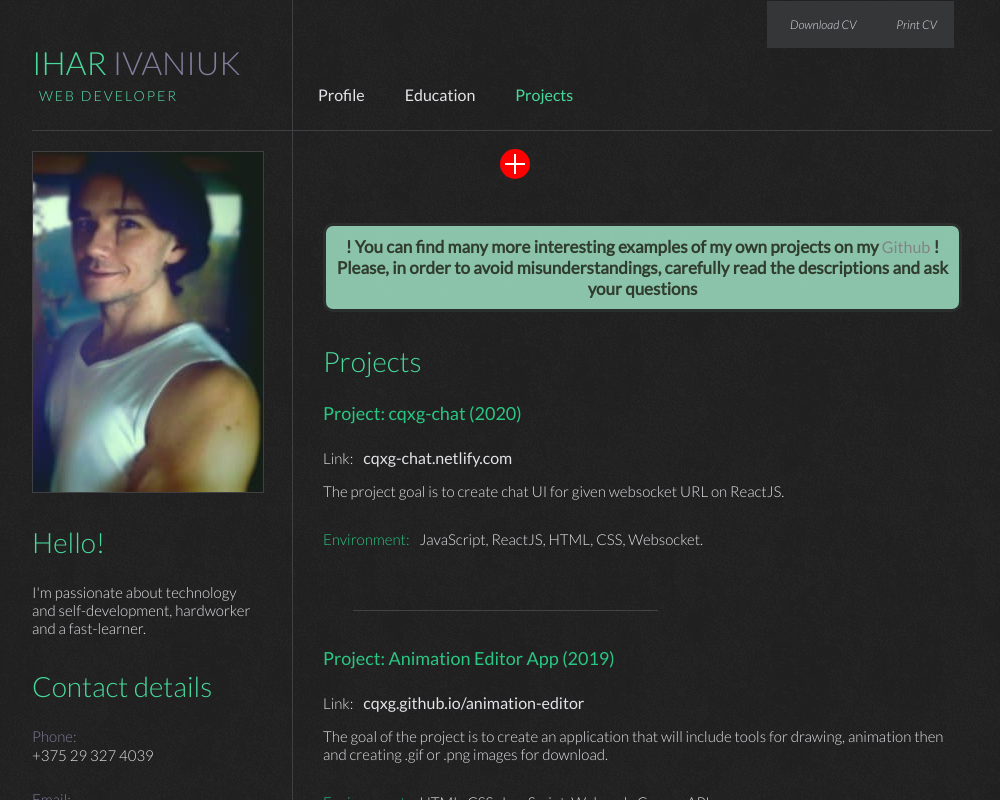
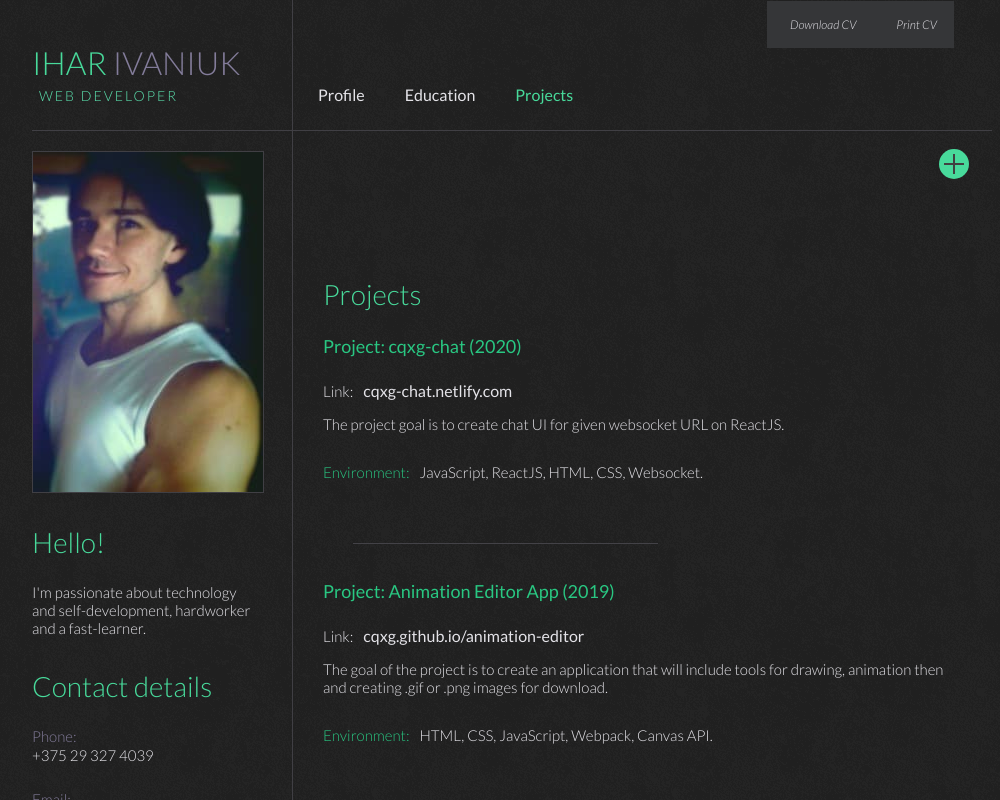
Before and after one commit to cqxg/rsschool-2019Q1-cv, a React (Create React App) app: page /projects in a window 1280 px wide. Shown: the top 800 px of the page, without its empty margins (128-1128 px from the left). Built offline with nearby package versions, Linux system fonts and the light colour scheme.

Commit message:
feat: add notify styling

```diff
--- a/src/Styles/styles.css
+++ b/src/Styles/styles.css
@@ -452,17 +452,6 @@ li:before {
 	color: #686379;
 }
 
-.back_highlight {
-    padding: 10px;
-    font-size: 17px;
-    color: #303c2d;
-    font-weight: bold;
-    text-align: center;
-    border-radius: 10px;
-    border: 3px solid #212121e8;
-    background-color: #b3ffdeba;
-}
-
 #footer {
     margin-top: 25px;
 }
@@ -515,13 +504,10 @@ li:before {
 }
 
 .input-container {
-  flex-direction: column;
   height: 100px;
 }
 
 .input__content {
-  width: 200px;
-  height: 50px;
   position: relative;
 }
 
@@ -544,18 +530,8 @@ li:before {
   font-weight: bold;
 }
 
-.message,
 .cbox {
   outline: none;
-}
-
-.message::-webkit-search-cancel-button {
-  -webkit-appearance: none;
-  width: 20px;
-  height: 20px;
-  margin-right: 15px;
-  background: none;
-  background-repeat: no-repeat;
 }
 
 .cbox {
@@ -563,7 +539,7 @@ li:before {
   right: -10px;
   width: 30px;
   height: 30px;
-  background: rgb(255, 0, 0);
+  background: #48DA9B;
   border-radius: 100%;
   -webkit-appearance: none;
   z-index: 3;
@@ -574,7 +550,7 @@ li:before {
   content: '';
   width: 20px;
   height: 2px;
-  background: rgb(255, 255, 255);
+  background: rgb(65, 65, 65);
   transition: 0.4s all;
 }
 
@@ -582,10 +558,65 @@ li:before {
   transform: rotate(90deg);
 }
 
-.cbox:checked ~ .message {
-  width: 300px;
-  height: 50px;
-  transition: 0.3s width, 0.3s height 0.2s;
+/* .cbox:checked ~ .back_highlight {
+    visibility: visible;
+    translate: 1;
+    transition:visibility 0s linear 0.5s,opacity 0.5s linear;
+} */
+
+.cbox:checked ~ .back_highlight{
+    animation-name: back_highlight;
+    -webkit-animation-name: back_highlight;
+
+    animation-duration: 1s;
+    -webkit-animation-duration: 1s;
+
+    animation-timing-function: ease;
+    -webkit-animation-timing-function: ease;
+
+    visibility: visible !important;
+}
+
+@keyframes back_highlight {
+    0% {
+        transform: translateY(-100%);
+    }
+    50%{
+        transform: translateY(8%);
+    }
+    65%{
+        transform: translateY(-4%);
+    }
+    80%{
+        transform: translateY(4%);
+    }
+    95%{
+        transform: translateY(-2%);
+    }
+    100% {
+        transform: translateY(0%);
+    }
+}
+
+@-webkit-keyframes back_highlight {
+    0% {
+        -webkit-transform: translateY(-100%);
+    }
+    50%{
+        -webkit-transform: translateY(8%);
+    }
+    65%{
+        -webkit-transform: translateY(-4%);
+    }
+    80%{
+        -webkit-transform: translateY(4%);
+    }
+    95%{
+        -webkit-transform: translateY(-2%);
+    }
+    100% {
+        -webkit-transform: translateY(0%);
+    }
 }
 
 .cbox:checked:before, .cbox:checked:after {
@@ -600,15 +631,14 @@ li:before {
   transition: 0.3s all;
 }
 
-.message {
-  right: 0;
-  height: 0;
-  width: 0;
-  transition: 0.4s all;
-  background: none;
-  border: 2px solid rgb(0, 0, 0);
-  box-shadow: 0 20px 40px -14px rgb(0, 0, 0);
-  transition: 0.4s width 0.2s, 0.1s height;
-  font-size: 30px;
-  padding-left: 10px;
+.back_highlight {
+    visibility: hidden;
+    padding: 10px;
+    font-size: 17px;
+    color: #303c2d;
+    font-weight: bold;
+    text-align: center;
+    border-radius: 10px;
+    border: 3px solid #212121e8;
+    background-color: #b3ffdeba;
 }
--- a/src/components/Main/Projects.js
+++ b/src/components/Main/Projects.js
@@ -5,15 +5,13 @@ const Projects = () => (
         <div className="last block">
             <div class="input__content">
                 <input class="cbox" type="checkbox" />
-                <input class="message" type="search" id="textInput" />
-            </div>
-
-            <p className="back_highlight">
-                ! You can find many more interesting examples of my own projects on my
+                {/* <input class="message" type="search" id="textInput" /> */}
+                <p className="back_highlight">
+                    ! You can find many more interesting examples of my own projects on my
                 <a className="education_link" href="https://github.com/cqxg"> Github</a> !
-                <br></br>
                 Please, in order to avoid misunderstandings, carefully read the descriptions and ask your questions
             </p>
+            </div>
 
             <h2>Projects</h2>
 
```
